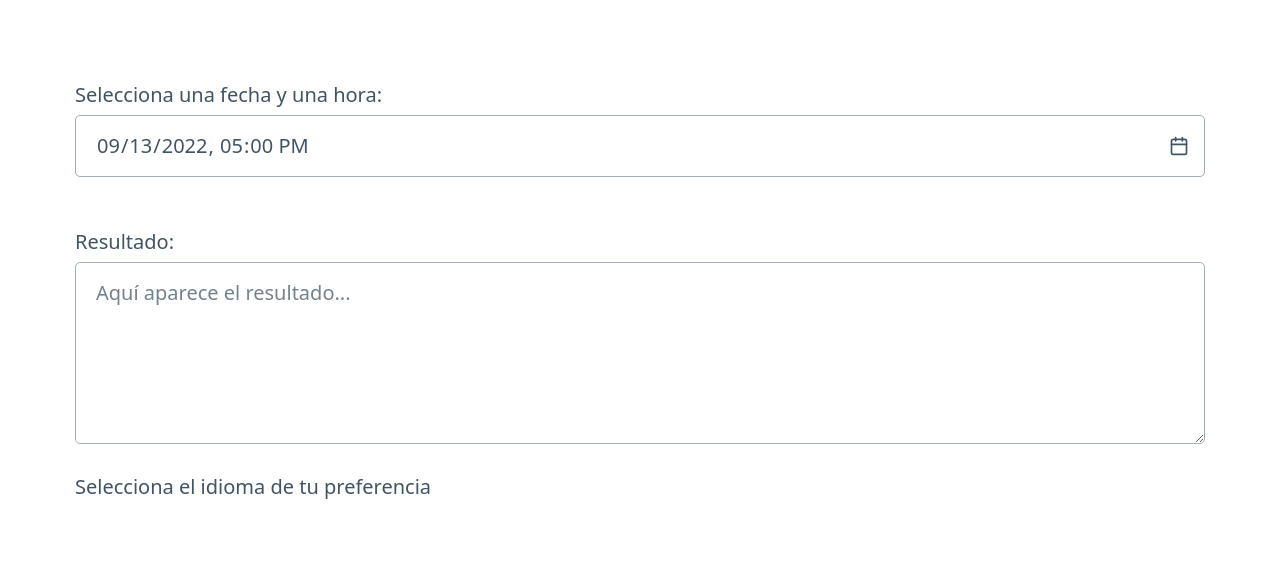
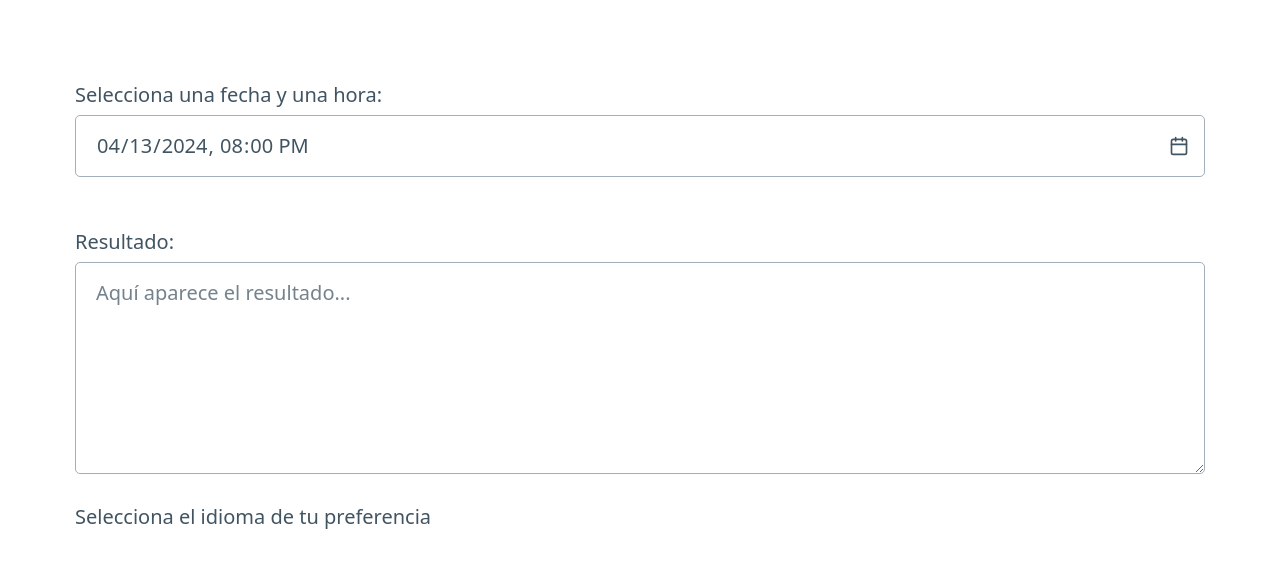
Before and after one commit to midudev/midu-timeszones-latam, a website built with Vite: page index.html in a window 1280 px wide. Built offline with nearby package versions, Linux system fonts and the light colour scheme.

Commit message:
Some fixes

```diff
--- a/index.html
+++ b/index.html
@@ -17,13 +17,13 @@
       <label class="titulo">
         Selecciona una fecha y una hora:
       </label>
-      <input name="date" type="datetime-local" value="2022-09-13T17:00" required />
+      <input name="date" type="datetime-local" value="2024-04-13T20:00" required />
     </form>
 
     <label class="resultado">
       Resultado:
     </label>
-    <textarea class="resultadoPlaceholder" rows="5" readonly placeholder="Aquí aparece el resultado..."></textarea>
+    <textarea class="resultadoPlaceholder" rows="6" readonly placeholder="Aquí aparece el resultado..."></textarea>
 
     <label class="idioma">
       Selecciona el idioma de tu preferencia
@@ -38,7 +38,6 @@
   </main>
   <script type="module" src="/main.js"></script>
   <script type="module" src="/multilanguage.js"></script>
-  <script src="https://ajax.googleapis.com/ajax/libs/jquery/2.1.3/jquery.min.js" type="text/javascript"></script>
 </body>
 
 </html>
```
